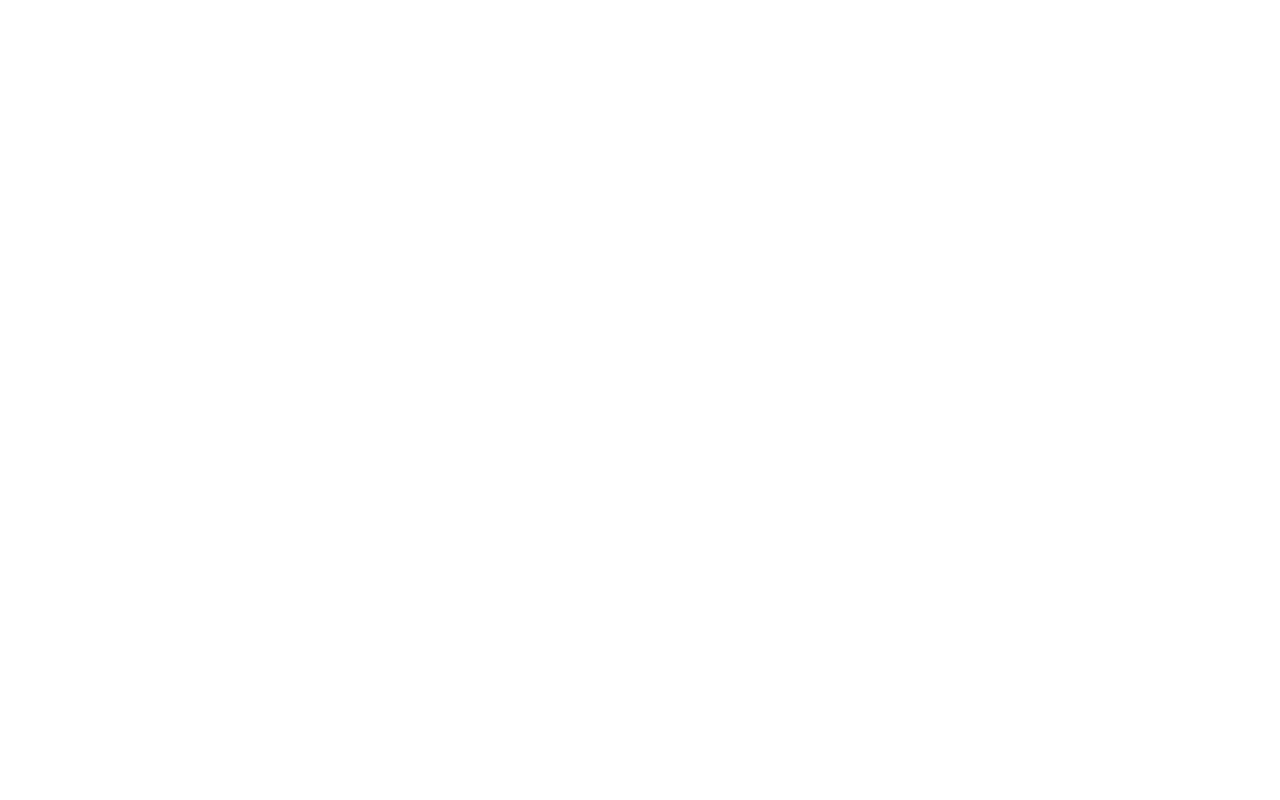
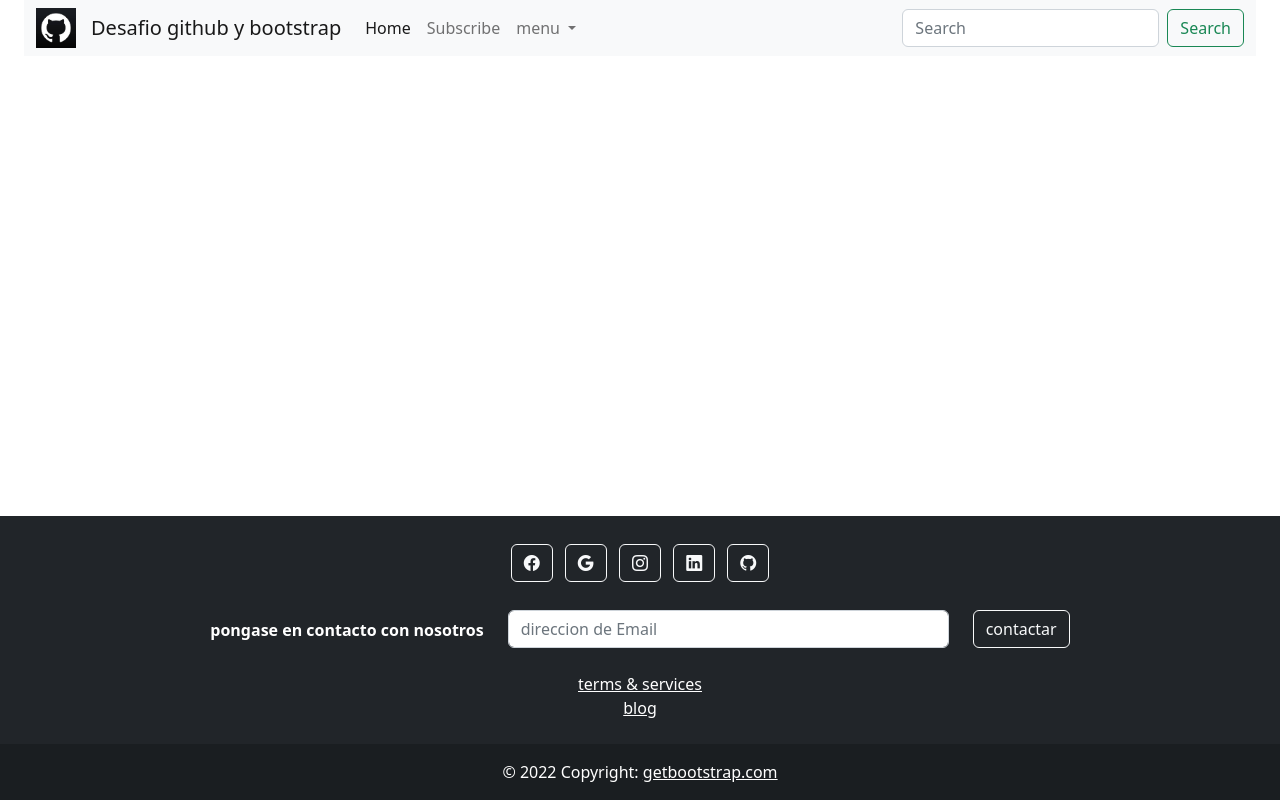
Before and after one commit to franco-libertini/CRYPTOMAT-Libertini, a plain HTML site: page pages/login.html in a window 1280 px wide. Drawn offline with nearby package versions, Linux system fonts and the light colour scheme.

Commit message:
hora de hacer el main

```diff
--- a/pages/contact.html
+++ b/pages/contact.html
@@ -0,0 +1,164 @@
+<!DOCTYPE html>
+<html lang="en">
+<head>
+    <meta charset="UTF-8">
+    <meta http-equiv="X-UA-Compatible" content="IE=edge">
+    <meta name="viewport" content="width=device-width, initial-scale=1.0"/>
+    <link rel="stylesheet" href="../style.css">
+    <link href="https://cdn.jsdelivr.net/npm/bootstrap@5.2.0/dist/css/bootstrap.min.css" rel="stylesheet" integrity="sha384-gH2yIJqKdNHPEq0n4Mqa/HGKIhSkIHeL5AyhkYV8i59U5AR6csBvApHHNl/vI1Bx" crossorigin="anonymous">
+    <link rel="stylesheet" href="https://cdn.jsdelivr.net/npm/bootstrap-icons@1.9.1/font/bootstrap-icons.css">
+    <script src="https://cdn.jsdelivr.net/npm/bootstrap@5.2.0/dist/js/bootstrap.bundle.min.js" integrity="sha384-A3rJD856KowSb7dwlZdYEkO39Gagi7vIsF0jrRAoQmDKKtQBHUuLZ9AsSv4jD4Xa" crossorigin="anonymous"></script>
+
+    <title>desafio github y bootstrap</title>
+</head>
+
+<body class="container-fluid overflowx-hidden overflowy-scroll">
+
+
+                    <!-- header -->
+
+
+        <header class="container-fluid" >
+            <nav class="navbar navbar-expand-lg bg-light">
+                <div class="container-fluid">
+                    <a  href="../index.html"><img class="header_img" src="../assets/github-logo.jpg" alt="github-logo"></a>
+                  <a class="navbar-brand" href="../index.html">Desafio github y bootstrap</a>
+                  <button class="navbar-toggler" type="button" data-bs-toggle="collapse" data-bs-target="#navbarSupportedContent" aria-controls="navbarSupportedContent" aria-expanded="false" aria-label="Toggle navigation">
+                    <span class="navbar-toggler-icon"></span>
+                  </button>
+                  <div class="collapse navbar-collapse" id="navbarSupportedContent">
+                    <ul class="navbar-nav me-auto mb-2 mb-lg-0">
+                      <li class="nav-item">
+                        <a class="nav-link active" aria-current="page" href="../index.html">Home</a>
+                      </li>
+                      <li class="nav-item">
+                        <a class="nav-link" href="../pages/subscribe.html">Subscribe</a>
+                      </li>
+                      <li class="nav-item dropdown">
+                        <a class="nav-link dropdown-toggle" href="#" role="button" data-bs-toggle="dropdown" aria-expanded="false">
+                          menu
+                        </a>
+                        <ul class="dropdown-menu">
+                          <li><a class="dropdown-item" href="../pages/about.html">about</a></li>
+                          <li><a class="dropdown-item" href="../pages/gallery.html">gallery</a></li>
+                          <li><a class="dropdown-item" href="../pages/login.html">login</a></li>
+                        </ul>
+                      </li>
+
+                    </ul>
+                    <form class="d-flex" role="search">
+                      <input class="form-control me-2" type="search" placeholder="Search" aria-label="Search">
+                      <button class="btn btn-outline-success" type="submit">Search</button>
+                    </form>
+                  </div>
+                </div>
+              </nav>
+        </header>
+
+
+    <!-- main -->
+
+
+    <main >
+
+    </main>
+
+    <!--footer-->
+
+
+    <footer class="bg-dark text-center text-white  fixed-bottom ">
+
+      <div class="container p-4">
+
+        <section class="mb-4">
+
+          <a class="btn btn-outline-light btn-floating m-1" target="_blank" href="#https://www.facebook.com/franco.libertini.5/" role="button"
+            ><i class="bi bi-facebook"></i
+          ></a>
+
+          <a class="btn btn-outline-light btn-floating m-1" target="_blank" href="https://mail.google.com/mail/u/0/#inbox?compose=GTvVlcSHwfMzNSdtRwFhsHDXhXDJnGmQXvFZPVcWJtgDzSsPrHddfzlLJFVfKTbWgRDnJjdzpjTlc" role="button"
+            ><i class="bi bi-google"></i
+          ></a>
+
+
+          <a class="btn btn-outline-light btn-floating m-1" target="_blank" href="https://www.instagram.com/franco.lk/" role="button"
+            ><i class="bi bi-instagram"></i
+          ></a>
+
+
+          <a class="btn btn-outline-light btn-floating m-1" target="_blank" href="https://www.linkedin.com/in/franco-libertini-7a1208243/" role="button"
+            ><i class="bi bi-linkedin"></i
+          ></a>
+
+
+          <a class="btn btn-outline-light btn-floating m-1" target="_blank" href="https://github.com/franco-libertini/franco-libertini-desafio-github-y-bootstrap" role="button"
+            ><i class="bi bi-github"></i
+          ></a>
+        </section>
+
+        <section class="">
+          <form action="">
+
+            <div class="row d-flex justify-content-center">
+
+              <div class="col-auto">
+                <p class="pt-2">
+                  <strong class="text-size x-large">pongase en contacto con nosotros</strong>
+                </p>
+              </div>
+
+
+
+              <div class="col-md-5 col-12">
+
+                <div class="form-outline form-white mb-4">
+                  <input type="email" id="form5Example21" class="form-control" placeholder="direccion de Email" />
+                  <!-- <label class="form-label" for="form5Example21">Email address</label> -->
+                </div>
+              </div>
+
+              <div class="col-auto">
+
+                <button type="submit" class="btn btn-outline-light mb-4">
+                  contactar
+                </button>
+              </div>
+
+            </div>
+
+          </form>
+        </section>
+
+        <section class="">
+
+          <div class="row">
+
+            <div class="mb-4 mb-md-0 ">
+
+              <ul class="list-unstyled mb-0">
+                <li>
+                  <a href="https://themes.getbootstrap.com/terms/" target="_blank" class="text-white">terms & services</a>
+                </li>
+                <li>
+                  <a href="https://blog.getbootstrap.com/" target="_blank" class="text-white">blog</a>
+                </li>
+
+              </ul>
+            </div>
+
+
+          </div>
+
+        </section>
+
+      </div>
+
+      <div class="text-center p-3" style="background-color: rgba(0, 0, 0, 0.2);">
+        © 2022 Copyright:
+        <a class="text-white" href="https://getbootstrap.com/">getbootstrap.com</a>
+      </div>
+
+    </footer>
+    </footer>
+</body>
+</html>
--- a/pages/login.html
+++ b/pages/login.html
@@ -0,0 +1,164 @@
+<!DOCTYPE html>
+<html lang="en">
+<head>
+    <meta charset="UTF-8">
+    <meta http-equiv="X-UA-Compatible" content="IE=edge">
+    <meta name="viewport" content="width=device-width, initial-scale=1.0"/>
+    <link rel="stylesheet" href="../style.css">
+    <link href="https://cdn.jsdelivr.net/npm/bootstrap@5.2.0/dist/css/bootstrap.min.css" rel="stylesheet" integrity="sha384-gH2yIJqKdNHPEq0n4Mqa/HGKIhSkIHeL5AyhkYV8i59U5AR6csBvApHHNl/vI1Bx" crossorigin="anonymous">
+    <link rel="stylesheet" href="https://cdn.jsdelivr.net/npm/bootstrap-icons@1.9.1/font/bootstrap-icons.css">
+    <script src="https://cdn.jsdelivr.net/npm/bootstrap@5.2.0/dist/js/bootstrap.bundle.min.js" integrity="sha384-A3rJD856KowSb7dwlZdYEkO39Gagi7vIsF0jrRAoQmDKKtQBHUuLZ9AsSv4jD4Xa" crossorigin="anonymous"></script>
+
+    <title>desafio github y bootstrap</title>
+</head>
+
+<body class="container-fluid overflowx-hidden overflowy-scroll">
+
+
+                    <!-- header -->
+
+
+        <header class="container-fluid" >
+            <nav class="navbar navbar-expand-lg bg-light">
+                <div class="container-fluid">
+                    <a  href="../index.html"><img class="header_img" src="../assets/github-logo.jpg" alt="github-logo"></a>
+                  <a class="navbar-brand" href="../index.html">Desafio github y bootstrap</a>
+                  <button class="navbar-toggler" type="button" data-bs-toggle="collapse" data-bs-target="#navbarSupportedContent" aria-controls="navbarSupportedContent" aria-expanded="false" aria-label="Toggle navigation">
+                    <span class="navbar-toggler-icon"></span>
+                  </button>
+                  <div class="collapse navbar-collapse" id="navbarSupportedContent">
+                    <ul class="navbar-nav me-auto mb-2 mb-lg-0">
+                      <li class="nav-item">
+                        <a class="nav-link active" aria-current="page" href="../index.html">Home</a>
+                      </li>
+                      <li class="nav-item">
+                        <a class="nav-link" href="../pages/subscribe.html">Subscribe</a>
+                      </li>
+                      <li class="nav-item dropdown">
+                        <a class="nav-link dropdown-toggle" href="#" role="button" data-bs-toggle="dropdown" aria-expanded="false">
+                          menu
+                        </a>
+                        <ul class="dropdown-menu">
+                          <li><a class="dropdown-item" href="../pages/about.html">about</a></li>
+                          <li><a class="dropdown-item" href="../pages/gallery.html">gallery</a></li>
+                          <li><a class="dropdown-item" href="../pages/login.html">login</a></li>
+                        </ul>
+                      </li>
+
+                    </ul>
+                    <form class="d-flex" role="search">
+                      <input class="form-control me-2" type="search" placeholder="Search" aria-label="Search">
+                      <button class="btn btn-outline-success" type="submit">Search</button>
+                    </form>
+                  </div>
+                </div>
+              </nav>
+        </header>
+
+
+    <!-- main -->
+
+
+    <main >
+
+    </main>
+
+    <!--footer-->
+
+
+    <footer class="bg-dark text-center text-white  fixed-bottom ">
+
+      <div class="container p-4">
+
+        <section class="mb-4">
+
+          <a class="btn btn-outline-light btn-floating m-1" target="_blank" href="#https://www.facebook.com/franco.libertini.5/" role="button"
+            ><i class="bi bi-facebook"></i
+          ></a>
+
+          <a class="btn btn-outline-light btn-floating m-1" target="_blank" href="https://mail.google.com/mail/u/0/#inbox?compose=GTvVlcSHwfMzNSdtRwFhsHDXhXDJnGmQXvFZPVcWJtgDzSsPrHddfzlLJFVfKTbWgRDnJjdzpjTlc" role="button"
+            ><i class="bi bi-google"></i
+          ></a>
+
+
+          <a class="btn btn-outline-light btn-floating m-1" target="_blank" href="https://www.instagram.com/franco.lk/" role="button"
+            ><i class="bi bi-instagram"></i
+          ></a>
+
+
+          <a class="btn btn-outline-light btn-floating m-1" target="_blank" href="https://www.linkedin.com/in/franco-libertini-7a1208243/" role="button"
+            ><i class="bi bi-linkedin"></i
+          ></a>
+
+
+          <a class="btn btn-outline-light btn-floating m-1" target="_blank" href="https://github.com/franco-libertini/franco-libertini-desafio-github-y-bootstrap" role="button"
+            ><i class="bi bi-github"></i
+          ></a>
+        </section>
+
+        <section class="">
+          <form action="">
+
+            <div class="row d-flex justify-content-center">
+
+              <div class="col-auto">
+                <p class="pt-2">
+                  <strong class="text-size x-large">pongase en contacto con nosotros</strong>
+                </p>
+              </div>
+
+
+
+              <div class="col-md-5 col-12">
+
+                <div class="form-outline form-white mb-4">
+                  <input type="email" id="form5Example21" class="form-control" placeholder="direccion de Email" />
+                  <!-- <label class="form-label" for="form5Example21">Email address</label> -->
+                </div>
+              </div>
+
+              <div class="col-auto">
+
+                <button type="submit" class="btn btn-outline-light mb-4">
+                  contactar
+                </button>
+              </div>
+
+            </div>
+
+          </form>
+        </section>
+
+        <section class="">
+
+          <div class="row">
+
+            <div class="mb-4 mb-md-0 ">
+
+              <ul class="list-unstyled mb-0">
+                <li>
+                  <a href="https://themes.getbootstrap.com/terms/" target="_blank" class="text-white">terms & services</a>
+                </li>
+                <li>
+                  <a href="https://blog.getbootstrap.com/" target="_blank" class="text-white">blog</a>
+                </li>
+
+              </ul>
+            </div>
+
+
+          </div>
+
+        </section>
+
+      </div>
+
+      <div class="text-center p-3" style="background-color: rgba(0, 0, 0, 0.2);">
+        © 2022 Copyright:
+        <a class="text-white" href="https://getbootstrap.com/">getbootstrap.com</a>
+      </div>
+
+    </footer>
+    </footer>
+</body>
+</html>
```
Also changed, not shown: index.html (+12 -6 lines), pages/gallery.html (+164 -0 lines), pages/subscribe.html (added, +164 -0 lines).
